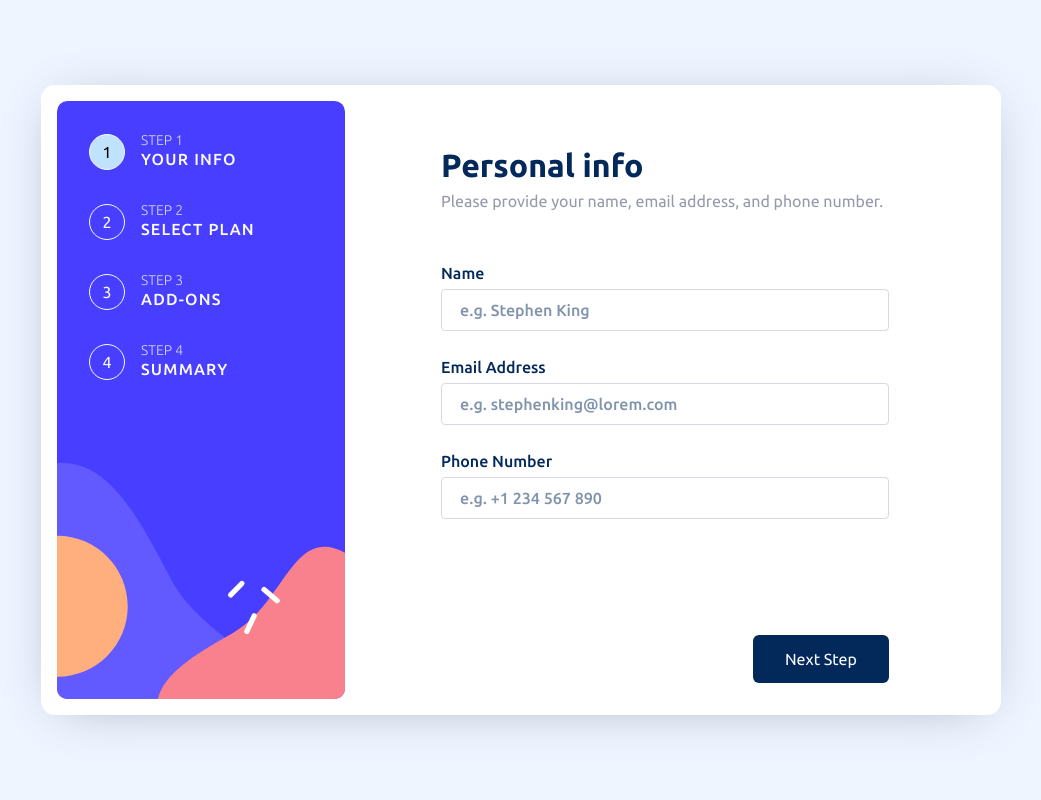
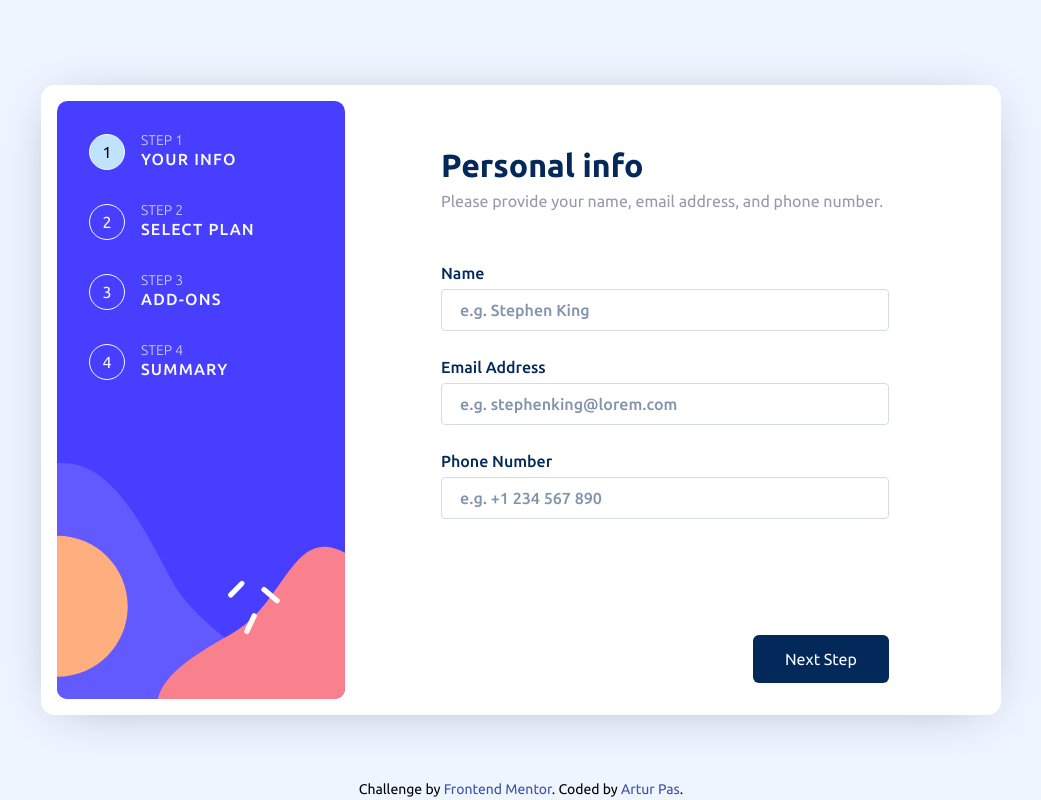
Before and after one commit to Pasek108/FM-MultiStepForm, a Vue app: page / in a window 1280 px wide. Shown: the whole page, without its empty margins (119-1160 px from the left). Built offline with nearby package versions, Linux system fonts and the light colour scheme.

Commit message:
attribution

```diff
--- a/src/App.vue
+++ b/src/App.vue
@@ -5,16 +5,32 @@ import FormView from './views/FormView.vue'
 <template>
   <main>
     <FormView />
+
+    <div class="attribution">Challenge by <a href="https://www.frontendmentor.io?ref=challenge" target="_blank">Frontend Mentor</a>. Coded by <a href="https://pasek108.github.io/Resume">Artur Pas</a>.</div>
   </main>
 </template>
 
 <style scoped>
 main {
+  position: relative;
   display: flex;
   justify-content: center;
   align-items: center;
   min-width: 100vw;
-  min-height: 100vh;
+  min-height: 100lvh;
+  padding: 2rem 0;
+}
+
+.attribution {
+  position: absolute;
+  bottom: 0;
+  font-size: 14px;
+  text-align: center;
+}
+
+.attribution a {
+  font-size: 14px;
+  color: hsl(228, 45%, 44%);
 }
 
 @media only screen and (max-width: 750px) {
```
Also changed, not shown: 5 other files (tests, documents, lock files or other folders).
